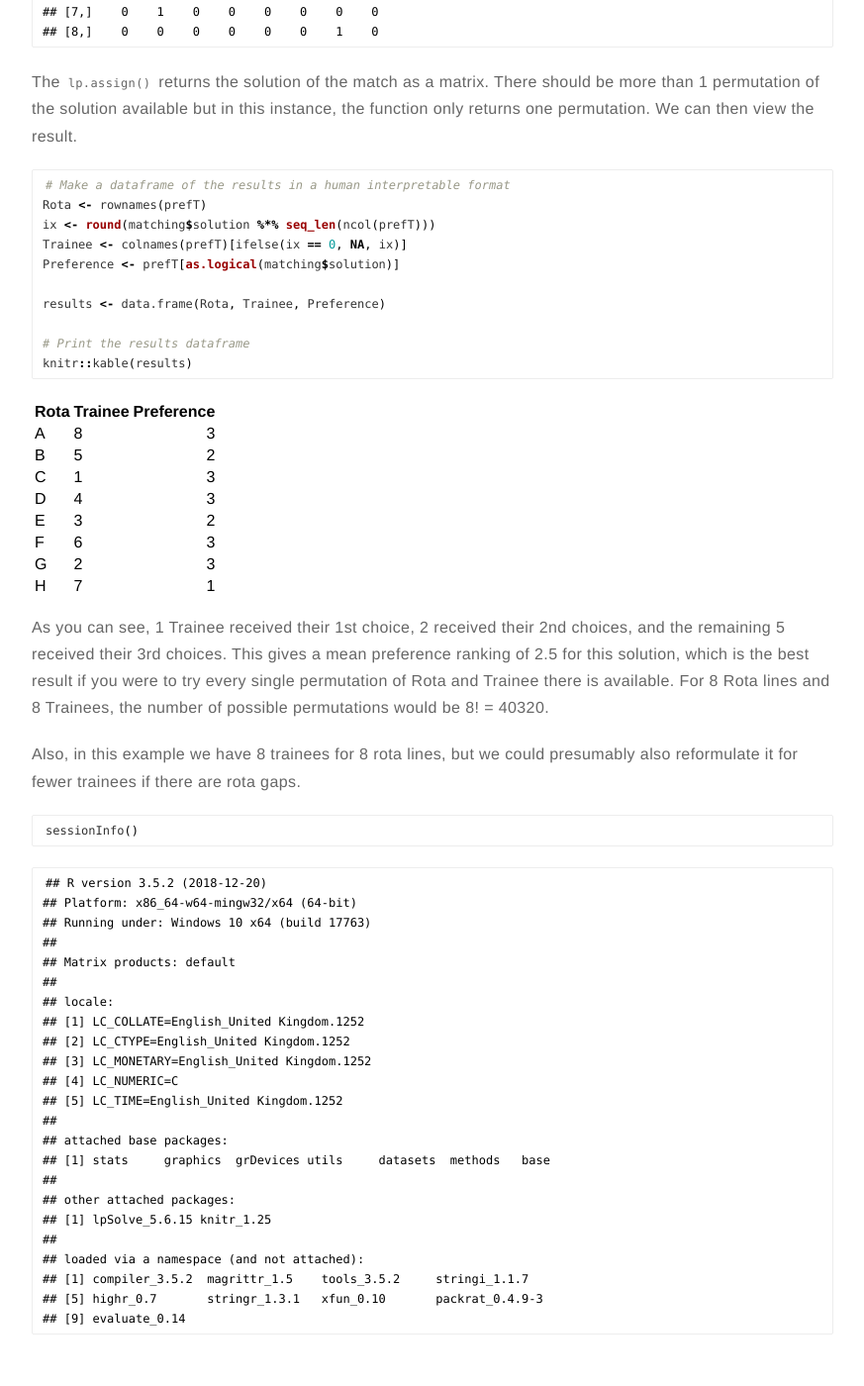
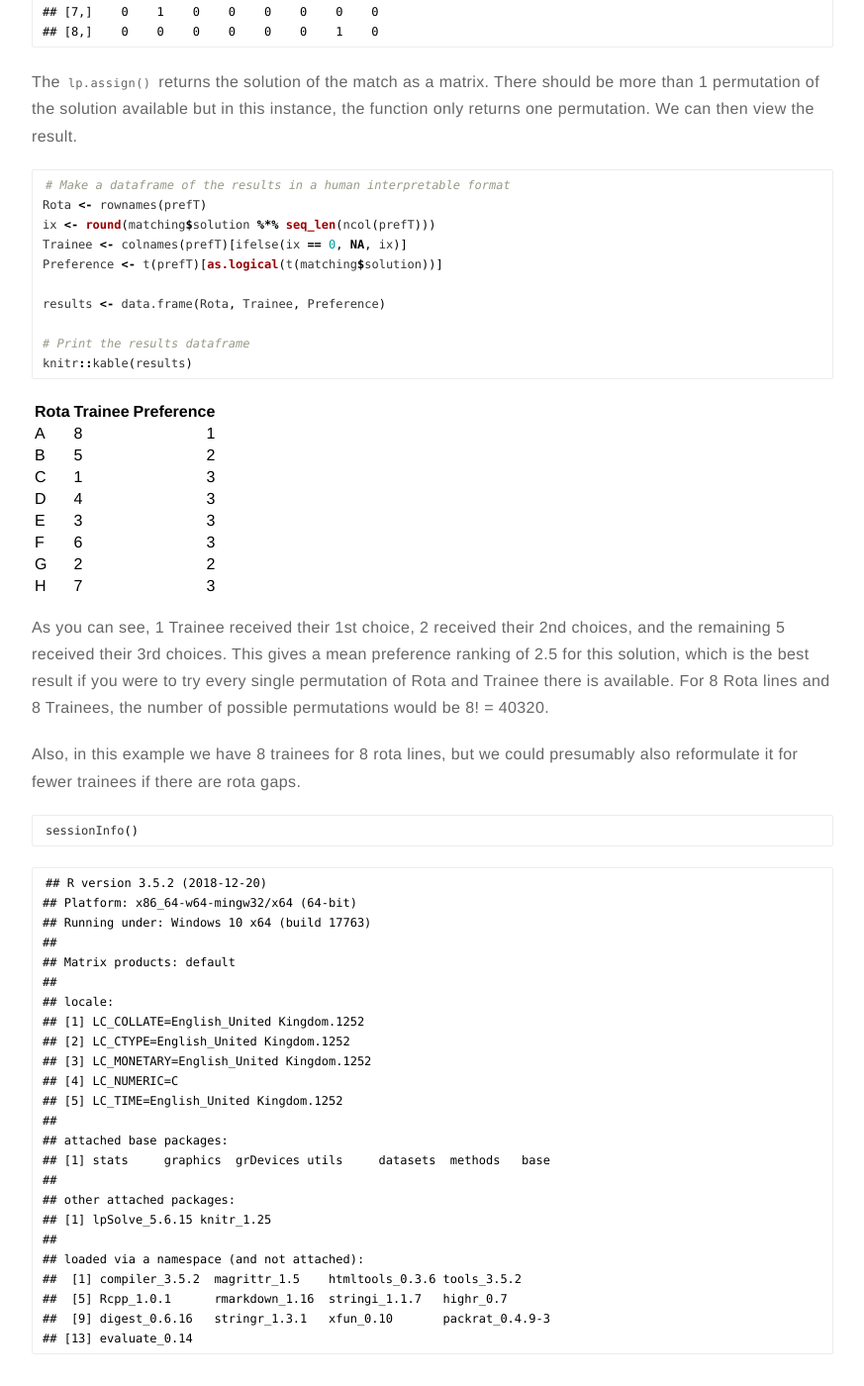
Before and after one commit to dannyjnwong/dannyjnwong.github.io, a Jekyll site: the page built from _posts/2020-01-31-Trainees-and-Rotas-an-Assignment-Problem.md, in a window 1280 px wide and 1400 px high, scrolled down 1836 px. Shown: the whole window at 99% size, without its empty margins (203-1076 px from the left). Built offline with Jekyll 4.4.1, drawn with Linux system fonts in a browser that asks for light colours; comment, search, counter and statistics services are not loaded.

Commit message:
Fixed a mistake.

```diff
--- a/_drafts/2020-01-31-Trainees-and-Rotas-an-Assignment-Problem.Rmd
+++ b/_drafts/2020-01-31-Trainees-and-Rotas-an-Assignment-Problem.Rmd
@@ -51,7 +51,7 @@ The `lp.assign()` returns the solution of the match as a matrix. There should be
 Rota <- rownames(prefT)
 ix <- round(matching$solution %*% seq_len(ncol(prefT)))
 Trainee <- colnames(prefT)[ifelse(ix == 0, NA, ix)]
-Preference <- prefT[as.logical(matching$solution)]
+Preference <- t(prefT)[as.logical(t(matching$solution))]
 
 results <- data.frame(Rota, Trainee, Preference)
 
--- a/_posts/2020-01-31-Trainees-and-Rotas-an-Assignment-Problem.md
+++ b/_posts/2020-01-31-Trainees-and-Rotas-an-Assignment-Problem.md
@@ -82,7 +82,7 @@ The `lp.assign()` returns the solution of the match as a matrix. There should be
 Rota <- rownames(prefT)
 ix <- round(matching$solution %*% seq_len(ncol(prefT)))
 Trainee <- colnames(prefT)[ifelse(ix == 0, NA, ix)]
-Preference <- prefT[as.logical(matching$solution)]
+Preference <- t(prefT)[as.logical(t(matching$solution))]
 
 results <- data.frame(Rota, Trainee, Preference)
 
@@ -94,14 +94,14 @@ knitr::kable(results)
 
 |Rota |Trainee | Preference|
 |:----|:-------|----------:|
-|A    |8       |          3|
+|A    |8       |          1|
 |B    |5       |          2|
 |C    |1       |          3|
 |D    |4       |          3|
-|E    |3       |          2|
+|E    |3       |          3|
 |F    |6       |          3|
-|G    |2       |          3|
-|H    |7       |          1|
+|G    |2       |          2|
+|H    |7       |          3|
 
 As you can see, 1 Trainee received their 1st choice, 2 received their 2nd choices, and the remaining 5 received their 3rd choices. This gives a mean preference ranking of 2.5 for this solution, which is the best result if you were to try every single permutation of Rota and Trainee there is available. For 8 Rota lines and 8 Trainees, the number of possible permutations would be 8! = 40320.
 
@@ -135,7 +135,8 @@ sessionInfo()
 ## [1] lpSolve_5.6.15 knitr_1.25
 ##
 ## loaded via a namespace (and not attached):
-## [1] compiler_3.5.2  magrittr_1.5    tools_3.5.2     stringi_1.1.7
-## [5] highr_0.7       stringr_1.3.1   xfun_0.10       packrat_0.4.9-3
-## [9] evaluate_0.14
+##  [1] compiler_3.5.2  magrittr_1.5    htmltools_0.3.6 tools_3.5.2
+##  [5] Rcpp_1.0.1      rmarkdown_1.16  stringi_1.1.7   highr_0.7
+##  [9] digest_0.6.16   stringr_1.3.1   xfun_0.10       packrat_0.4.9-3
+## [13] evaluate_0.14
 {% endhighlight %}
```
